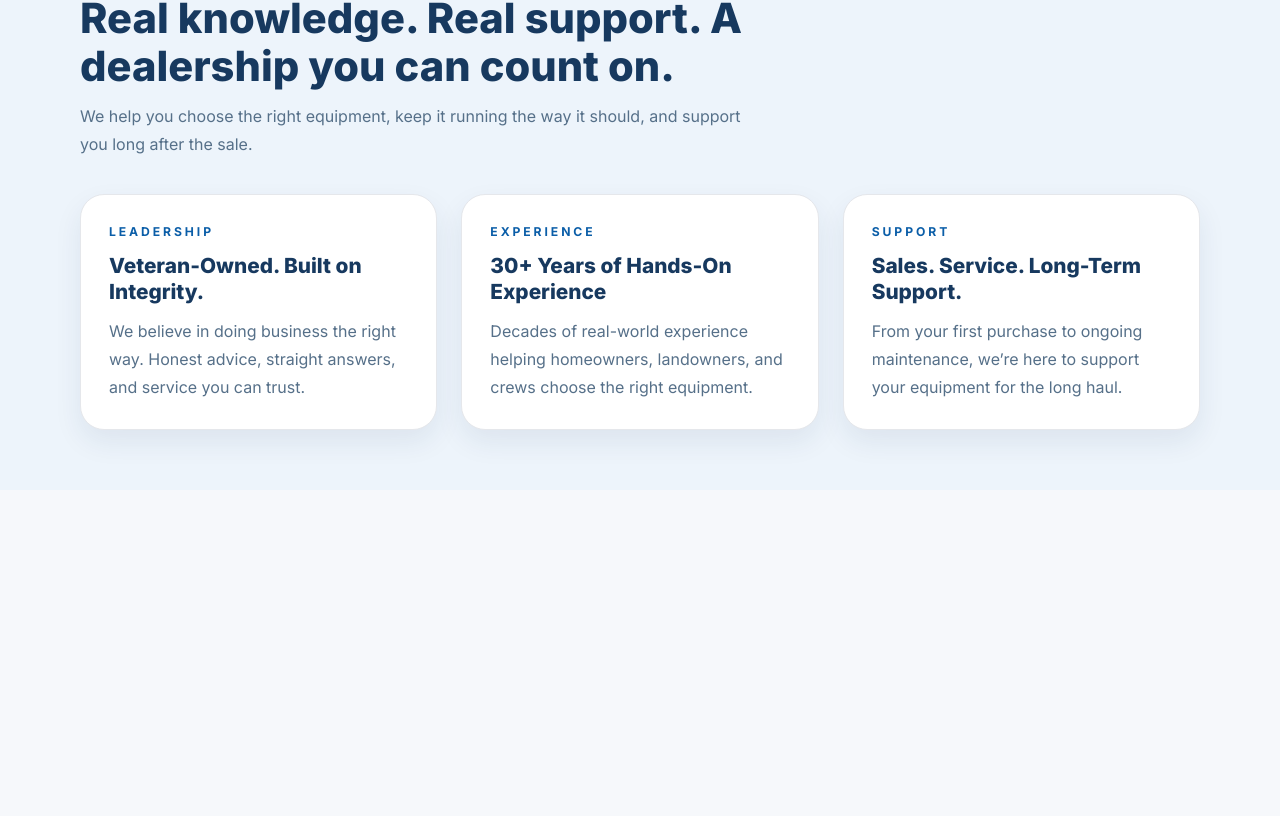
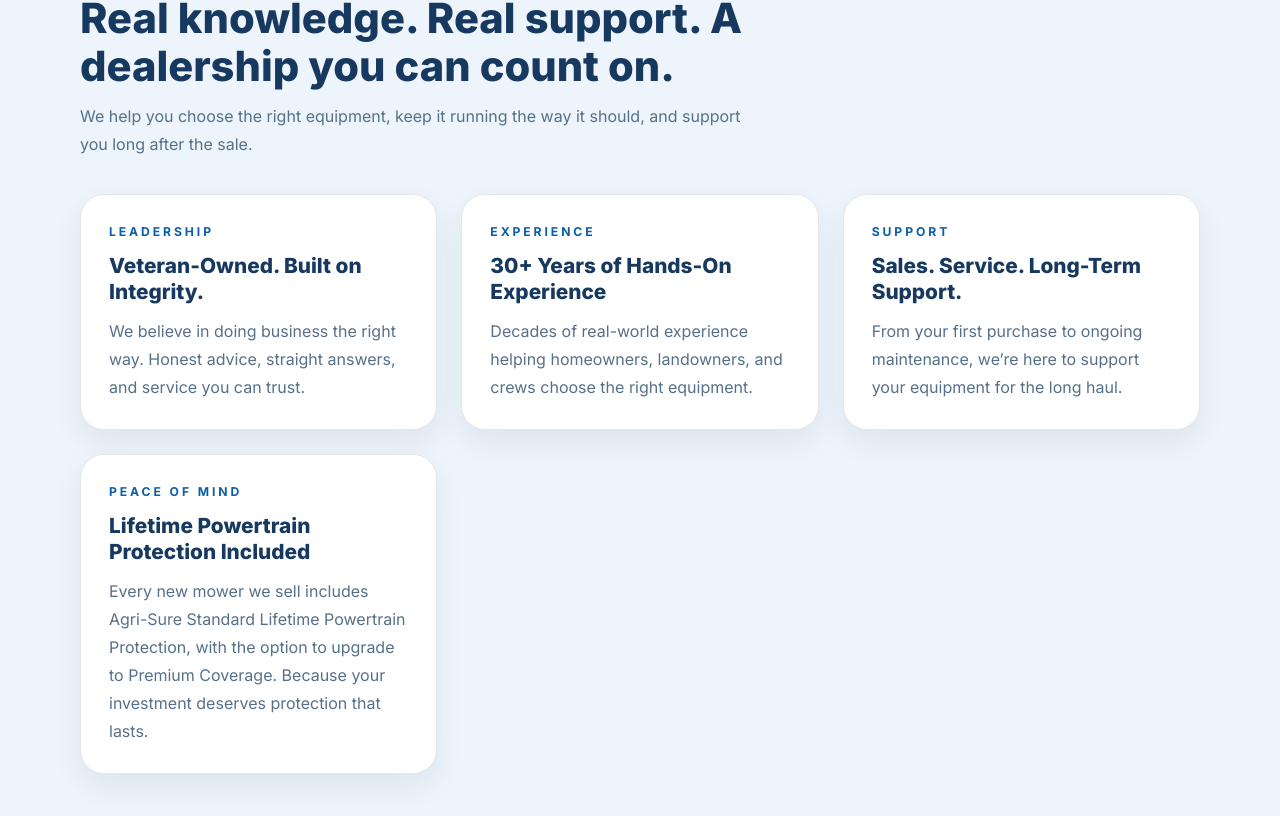
Before and after one commit to TanyaA318/intercoastal-website, a React (Vite) app: page / in a window 1280 px wide. Shown: the part 2168-2984 px from the top of the page. Before the commit the page ends 2658 px from the top, so only its background shows below. Built offline with nearby package versions, Linux system fonts and the light colour scheme.

Commit message:
Add included Agri-Sure warranty as fourth reason to buy

```diff
--- a/src/App.jsx
+++ b/src/App.jsx
@@ -184,7 +184,7 @@ function HomePage() {
               </p>
             </div>
 
-            <div className="card-grid card-grid-three why-buy-grid">
+            <div className="card-grid why-buy-grid why-buy-grid-four">
               <div className="info-card why-buy-card">
                 <p className="card-kicker">Leadership</p>
                 <h3 className="card-title">Veteran-Owned. Built on Integrity.</h3>
@@ -206,6 +206,16 @@ function HomePage() {
                 <h3 className="card-title">Sales. Service. Long-Term Support.</h3>
                 <p className="card-text">
                   From your first purchase to ongoing maintenance, we’re here to support your equipment for the long haul.
+                </p>
+              </div>
+
+              <div className="info-card why-buy-card why-buy-warranty-card">
+                <p className="card-kicker">Peace of Mind</p>
+                <h3 className="card-title">Lifetime Powertrain Protection Included</h3>
+                <p className="card-text">
+                  Every new mower we sell includes Agri-Sure Standard Lifetime
+                  Powertrain Protection, with the option to upgrade to Premium
+                  Coverage. Because your investment deserves protection that lasts.
                 </p>
               </div>
             </div>
```
